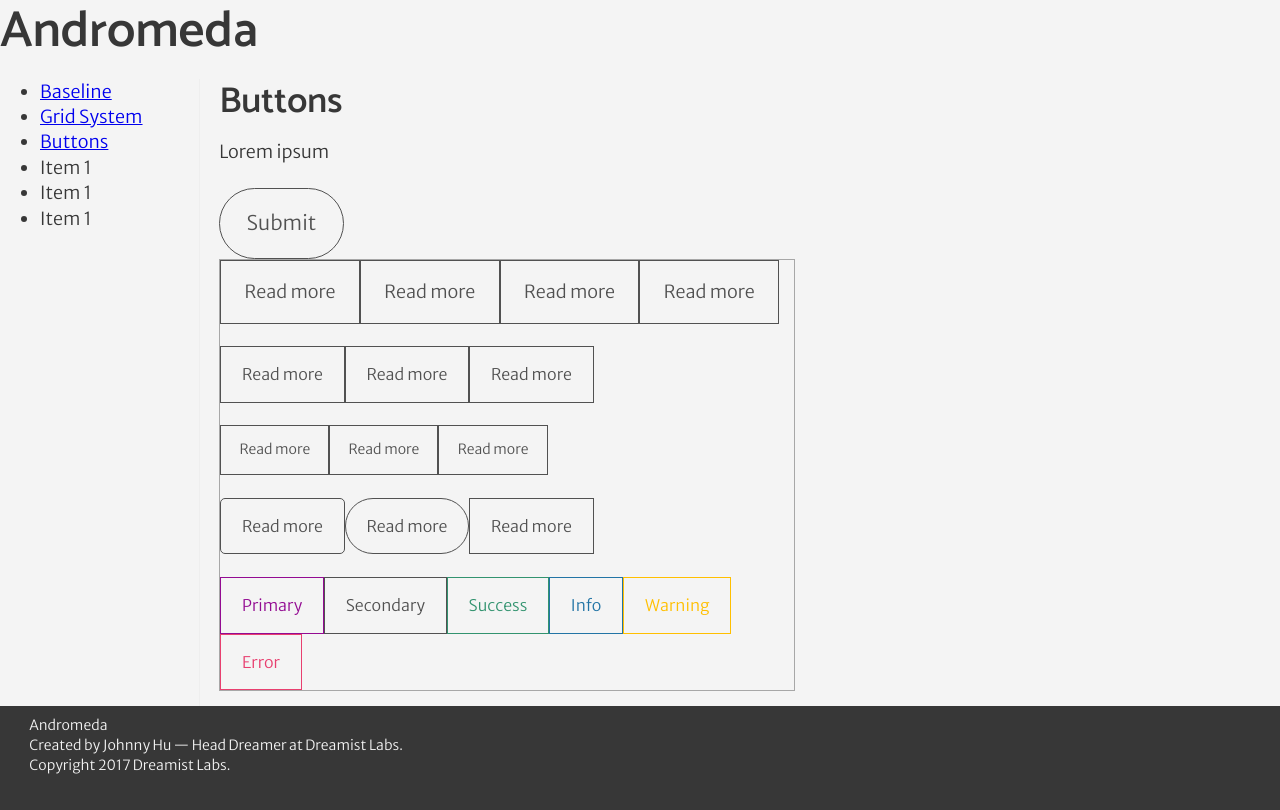
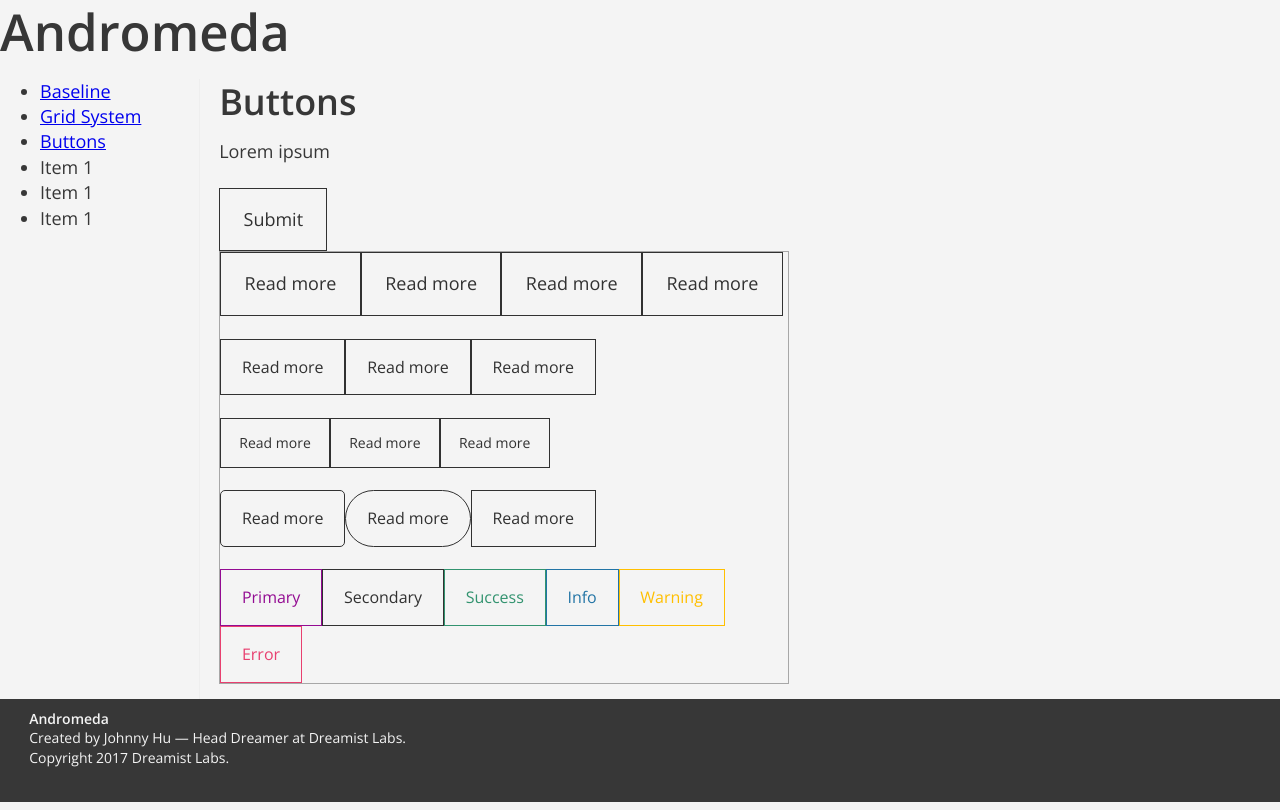
Before and after one commit to dreamistlabs/andromeda, a React (Create React App) app: page /p/buttons in a window 1280 px wide. Built offline with nearby package versions, Linux system fonts and the light colour scheme.

Commit message:
Minor changes (html title, scss variables)

```diff
--- a/public/assets/stylesheets/andromeda.css
+++ b/public/assets/stylesheets/andromeda.css
@@ -565,6 +565,7 @@ hr {
  */
 /* font families */
 /* font sizes */
+/* miscellaneous */
 /* Referential Variables
  * These variables typically refer to a specific component's property and
  * its value should point to a variable declared under the Theme-Specific Variables
@@ -576,15 +577,20 @@ hr {
 /* Media Query Breakpoints */
 /* container */
 body {
-  font-family: "Merriweather Sans", "Helvetica", "Arial", sans-serif;
-  font-weight: 300;
+  font-family: "Open Sans", "Helvetica", "Arial", sans-serif;
+  font-weight: 400;
   letter-spacing: initial; }
 
 /*-!
  * Headings
  */
-h1, h2, h3, h4, h5, h6 {
-  font-family: "Catamaran", "Helvetica", "Arial", sans-serif; }
+h1,
+h2,
+h3,
+h4,
+h5,
+h6 {
+  font-family: "Open Sans", "Helvetica", "Arial", sans-serif; }
 
 @media screen and (min-width: 1200px) {
   body {
@@ -593,7 +599,8 @@ h1, h2, h3, h4, h5, h6 {
 /**********************************
   CONTAINERS (WIP)
  **********************************/
-.container, .container-fluid {
+.container,
+.container-fluid {
   margin: 0 auto;
   padding-left: 1rem;
   padding-right: 1rem; }
@@ -1385,12 +1392,12 @@ h1, h2, h3, h4, h5, h6 {
   margin: 0;
   padding: 1em 1.3em;
   background-color: transparent;
-  border: 1px solid #515151;
+  border: 1px solid #313131;
   border-radius: 0;
-  font-family: "Merriweather Sans", "Helvetica", "Arial", sans-serif;
+  font-family: "Open Sans", "Helvetica", "Arial", sans-serif;
   font-size: 1em;
-  font-weight: 300;
-  color: #515151;
+  font-weight: 400;
+  color: #313131;
   line-height: 1.414;
   text-decoration: none;
   vertical-align: middle;
@@ -1399,8 +1406,8 @@ h1, h2, h3, h4, h5, h6 {
   /* button variations */
   /* button styles */ }
   .btn:hover {
-    color: #FAFAFA;
-    background-color: #515151; }
+    color: #fafafa;
+    background-color: #313131; }
   .btn.btn--small {
     font-size: 0.875em; }
   .btn.btn--med {
@@ -1408,46 +1415,46 @@ h1, h2, h3, h4, h5, h6 {
   .btn.btn--large {
     font-size: 1.125em; }
   .btn.btn--default {
-    border-color: #515151;
-    color: #515151; }
+    border-color: #313131;
+    color: #313131; }
     .btn.btn--default:hover {
-      background-color: #515151; }
+      background-color: #313131; }
   .btn.btn--primary {
-    border-color: #930B92; }
+    border-color: #930b92; }
     .btn.btn--primary:not(:hover) {
-      color: #930B92; }
+      color: #930b92; }
     .btn.btn--primary:hover {
-      background-color: #930B92; }
+      background-color: #930b92; }
   .btn.btn--success {
-    border-color: #32936F; }
+    border-color: #32936f; }
     .btn.btn--success:not(:hover) {
-      color: #32936F; }
+      color: #32936f; }
     .btn.btn--success:hover {
-      background-color: #32936F; }
+      background-color: #32936f; }
   .btn.btn--secondary {
-    border-color: #515151; }
+    border-color: #313131; }
     .btn.btn--secondary:not(:hover) {
-      color: #515151; }
+      color: #313131; }
     .btn.btn--secondary:hover {
-      background-color: #515151; }
+      background-color: #313131; }
   .btn.btn--info {
-    border-color: #2274A5; }
+    border-color: #2274a5; }
     .btn.btn--info:not(:hover) {
-      color: #2274A5; }
+      color: #2274a5; }
     .btn.btn--info:hover {
-      background-color: #2274A5; }
+      background-color: #2274a5; }
   .btn.btn--warning {
-    border-color: #FFBF00; }
+    border-color: #ffbf00; }
     .btn.btn--warning:not(:hover) {
-      color: #FFBF00; }
+      color: #ffbf00; }
     .btn.btn--warning:hover {
-      background-color: #FFBF00; }
+      background-color: #ffbf00; }
   .btn.btn--error {
-    border-color: #E83F6F; }
+    border-color: #e83f6f; }
     .btn.btn--error:not(:hover) {
-      color: #E83F6F; }
+      color: #e83f6f; }
     .btn.btn--error:hover {
-      background-color: #E83F6F; }
+      background-color: #e83f6f; }
   .btn.btn--pill {
     border-radius: 100px; }
   .btn.btn--round {
@@ -1528,15 +1535,15 @@ h1, h2, h3, h4, h5, h6 {
     display: block;
     padding: 0.5em;
     text-decoration: none;
-    color: #515151; }
+    color: #313131; }
     .nav__navlist .navlist__link:hover, .nav__navlist .navlist__link:focus {
-      color: #2274A5; }
+      color: #2274a5; }
 
 /* modifier classes */
 .navbar.navbar--dark {
   background-color: #111111; }
   .navbar.navbar--dark .navlist__link:not(:hover):not(:focus) {
-    color: #d1d1d1; }
+    color: #b1b1b1; }
 
 .nav__navlist.navlist--hover-1 .navlist__link:before {
   content: "";
@@ -1545,10 +1552,10 @@ h1, h2, h3, h4, h5, h6 {
   bottom: 0.5em;
   transform: translateX(-50%);
   width: 0%;
-  border-bottom: 2px solid #d1d1d1;
+  border-bottom: 2px solid #b1b1b1;
   transition: width 0.2s ease-out; }
 
 .nav__navlist.navlist--hover-1 .navlist__link:hover, .nav__navlist.navlist--hover-1 .navlist__link:focus {
-  color: #515151; }
+  color: #313131; }
   .nav__navlist.navlist--hover-1 .navlist__link:hover:before, .nav__navlist.navlist--hover-1 .navlist__link:focus:before {
     width: 100%; }
--- a/public/index.html
+++ b/public/index.html
@@ -1,13 +1,14 @@
 <!doctype html>
 <html lang="en">
+
 <head>
   <meta charset="utf-8">
   <meta http-equiv="X-UA-Compatible" content="IE=edge">
   <meta name="viewport" content="width=device-width, initial-scale=1, shrink-to-fit=no">
 
-    <title>React App</title>
+  <title>Andromeda</title>
 
-    <link href="https://fonts.googleapis.com/css?family=Catamaran:600|Merriweather+Sans:300" rel="stylesheet">
+  <link href="https://fonts.googleapis.com/css?family=Open+Sans:300,400,600" rel="stylesheet">
   <link rel="stylesheet" href="%PUBLIC_URL%/assets/stylesheets/docs.css">
   <link rel="stylesheet" href="%PUBLIC_URL%/assets/stylesheets/andromeda.css">
   <link rel="shortcut icon" href="%PUBLIC_URL%/favicon.ico">
@@ -25,9 +26,11 @@
       homescreen on Android. See https://developers.google.com/web/fundamentals/engage-and-retain/web-app-manifest/
     -->
   <link rel="manifest" href="%PUBLIC_URL%/manifest.json">
-    <script src="http://code.jquery.com/jquery-3.3.1.min.js" integrity="sha256-FgpCb/KJQlLNfOu91ta32o/NMZxltwRo8QtmkMRdAu8=" crossorigin="anonymous"></script>
+  <script src="http://code.jquery.com/jquery-3.3.1.min.js" integrity="sha256-FgpCb/KJQlLNfOu91ta32o/NMZxltwRo8QtmkMRdAu8="
+    crossorigin="anonymous"></script>
   <script src="%PUBLIC_URL%/assets/js/andromeda.js"></script>
 </head>
+
 <body>
   <noscript>
     You need to enable JavaScript to run this app.
@@ -44,4 +47,5 @@
       To create a production bundle, use `npm run build` or `yarn build`.
     -->
 </body>
+
 </html>
--- a/src/docPages/Buttons/index.jsx
+++ b/src/docPages/Buttons/index.jsx
@@ -12,7 +12,7 @@ export default class TempButtonCode extends Component {
             <p className="section__description"> Lorem ipsum</p>
           </div>
 
-          <Button size={'large'} style={'pill'} className={'so-custom'} />
+          <Button />
 
           <div className="docs card">
             <div>
--- a/src/scss/andromeda/_button.scss
+++ b/src/scss/andromeda/_button.scss
@@ -9,7 +9,7 @@ $default-round-radius:      5px;
 $default-square-radius:     0;
 
 /* referential variables */
-$button-margin          : 0;
+$button-margin          : $zero;
 $button-padding         : $default-emSpacingS;
 $button-border-size     : $default-border-size;
 $button-border-style    : $default-border-style;
```
Also changed, not shown: src/scss/andromeda.scss (+133 -123 lines). Lines whose indentation alone changed are shown as unchanged.
